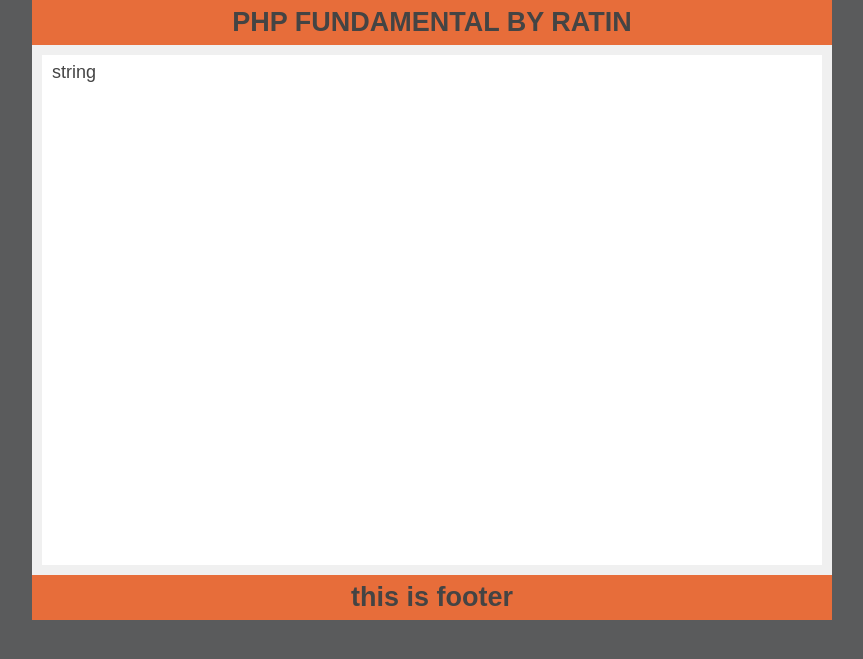
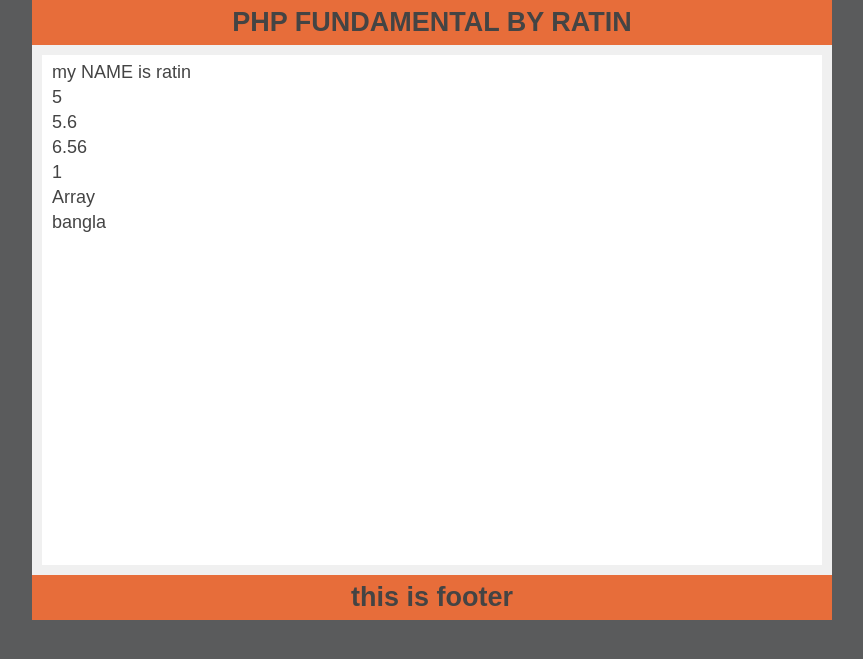
Before and after one commit to KhasrurRahman/PHP-fundamentals, a PHP site: page /PHP_Data_Types.php in a window 1280 px wide. Shown: the top 659 px of the page, without its empty margins (208-1071 px from the left). Run offline with PHP 8.4, Linux system fonts and the light colour scheme.

Commit message:
php data types

```diff
--- a/PHP_Data_Types.php
+++ b/PHP_Data_Types.php
@@ -12,7 +12,40 @@
 
 	<section class="main">
 <?php
-echo "string";
+$a = "my NAME is ratin";
+$b = 5;
+$c = 5.6;
+$d = 6.56;
+$e = true;
+$f = array("mango","apple","pineapple","sweet");
+
+class student
+{
+  function dep()
+  {
+  return "bangla";
+  }
+
+  function details()
+  {
+    echo $this->dep();
+  }
+}
+
+$st = new student();
+
+
+$g = null;
+
+echo $a."<br>";//string
+echo $b."<br>";//integer
+echo $c."<br>";//double
+echo $d."<br>";//double
+echo $e."<br>";//boolean
+echo $f."<br>";//array
+$st->details();//object
+echo $g;//null
+
 
  ?>
 
```
